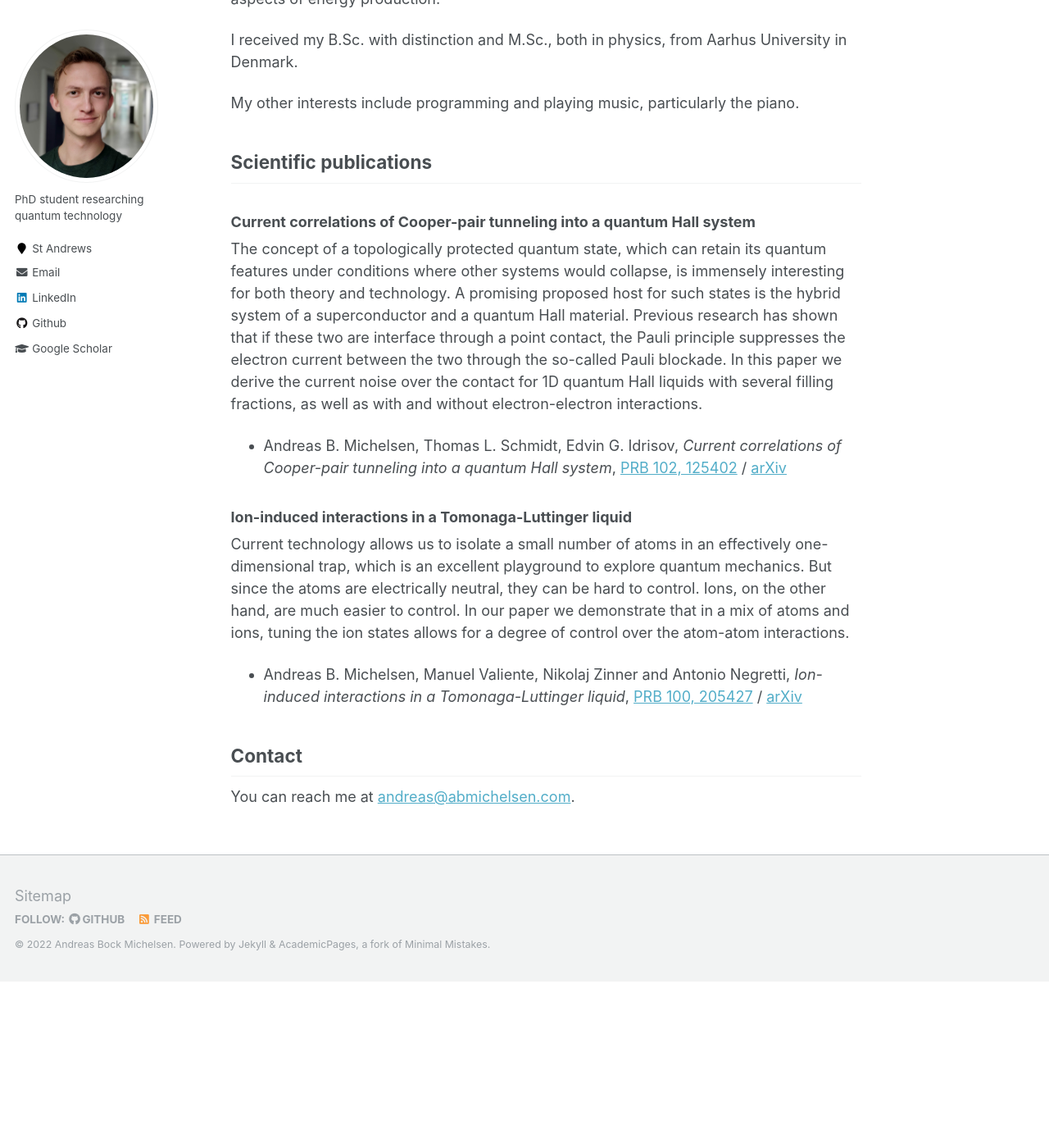
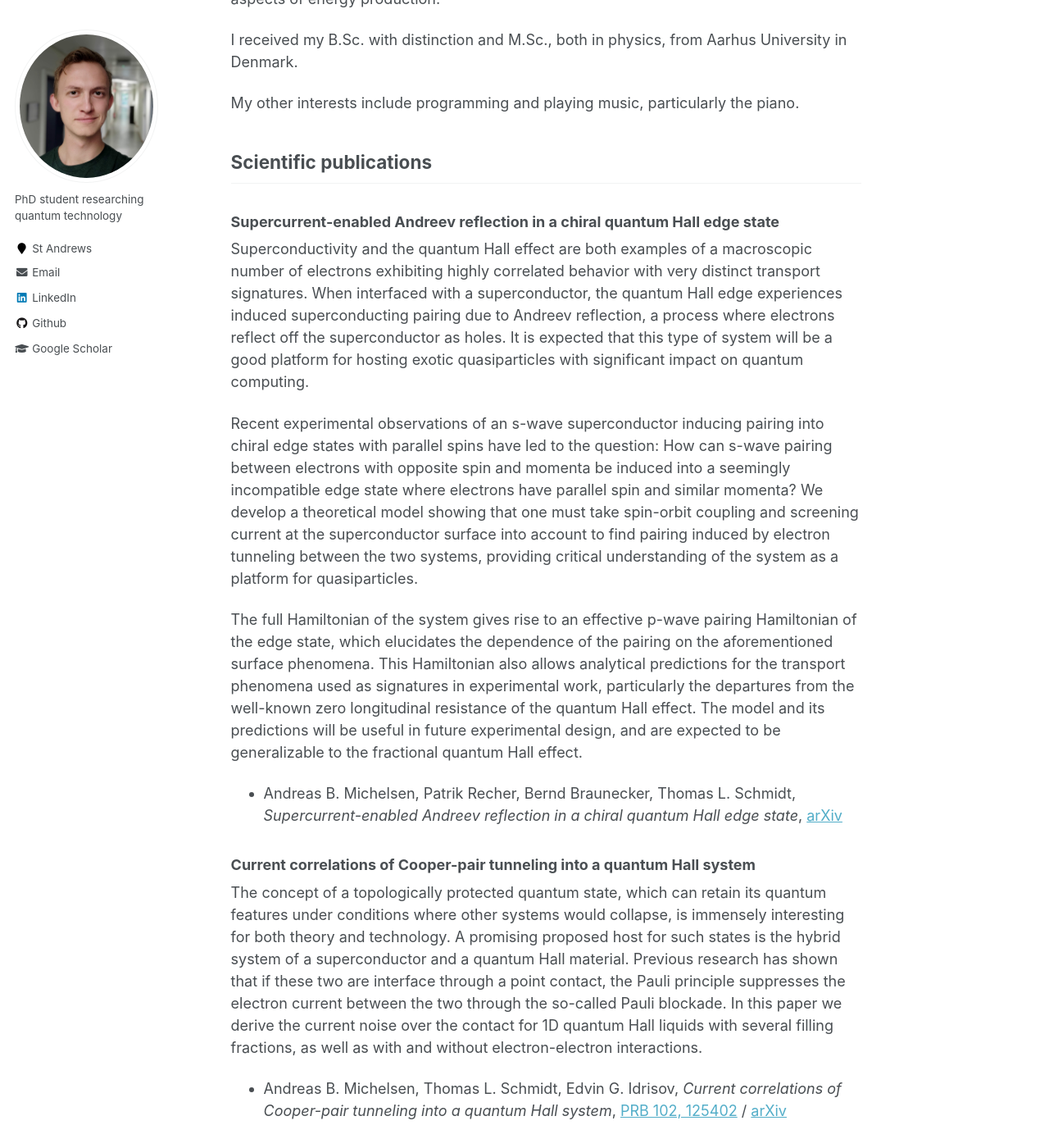
Before and after one commit to AndBM/andbm.github.io, a Jekyll site: the page built from _pages/about.md, in a window 1280 px wide and 1400 px high, scrolled down 415 px. Shown: the whole window at 82% size. Built offline with Jekyll 4.4.1, drawn with Linux system fonts in a browser that asks for light colours; before the commit the page ends 1612 px from its top, so only the background shows below that.

Commit message:
Added supercurrent paper

```diff
--- a/_pages/about.md
+++ b/_pages/about.md
@@ -18,6 +18,17 @@ My other interests include programming and playing music, particularly the piano
 
 ## Scientific publications
 
+### Supercurrent-enabled Andreev reflection in a chiral quantum Hall edge state
+Superconductivity and the quantum Hall effect are both examples of a macroscopic number of electrons exhibiting highly correlated behavior with very distinct transport signatures. When interfaced with a superconductor, the quantum Hall edge experiences induced superconducting pairing due to Andreev reflection, a process where electrons reflect off the superconductor as holes. It is expected that this type of system will be a good platform for hosting exotic quasiparticles with
+significant impact on quantum computing.
+
+Recent experimental observations of an s-wave superconductor inducing pairing into chiral edge states with parallel spins have led to the question: How can s-wave pairing between electrons with opposite spin and momenta be induced into a seemingly incompatible edge state where electrons have parallel spin and similar momenta? We develop a theoretical model showing that one must take spin-orbit coupling and screening current at the superconductor surface into account to find
+pairing induced by electron tunneling between the two systems, providing critical understanding of the system as a platform for quasiparticles.
+
+The full Hamiltonian of the system gives rise to an effective p-wave pairing Hamiltonian of the edge state, which elucidates the dependence of the pairing on the aforementioned surface phenomena. This Hamiltonian also allows analytical predictions for the transport phenomena used as signatures in experimental work, particularly the departures from the well-known zero longitudinal resistance of the quantum Hall effect. The model and its predictions will be useful in future experimental design, and are expected to be generalizable to the fractional quantum Hall effect.
+
+- Andreas B. Michelsen, Patrik Recher, Bernd Braunecker, Thomas L. Schmidt, _Supercurrent-enabled Andreev reflection in a chiral quantum Hall edge state_, [arXiv](https://arxiv.org/abs/2203.13384)
+
 ### Current correlations of Cooper-pair tunneling into a quantum Hall system
 The concept of a topologically protected quantum state, which can retain its quantum features under conditions where other systems would collapse, is immensely interesting for both theory and technology. A promising proposed host for such states is the hybrid system of a superconductor and a quantum Hall material. Previous research has shown that if these two are interface through a point contact, the Pauli principle suppresses the electron current between the two through the so-called Pauli blockade. In this paper we derive the current noise over the contact for 1D quantum Hall liquids with several filling fractions, as well as with and without electron-electron interactions.
 
```
